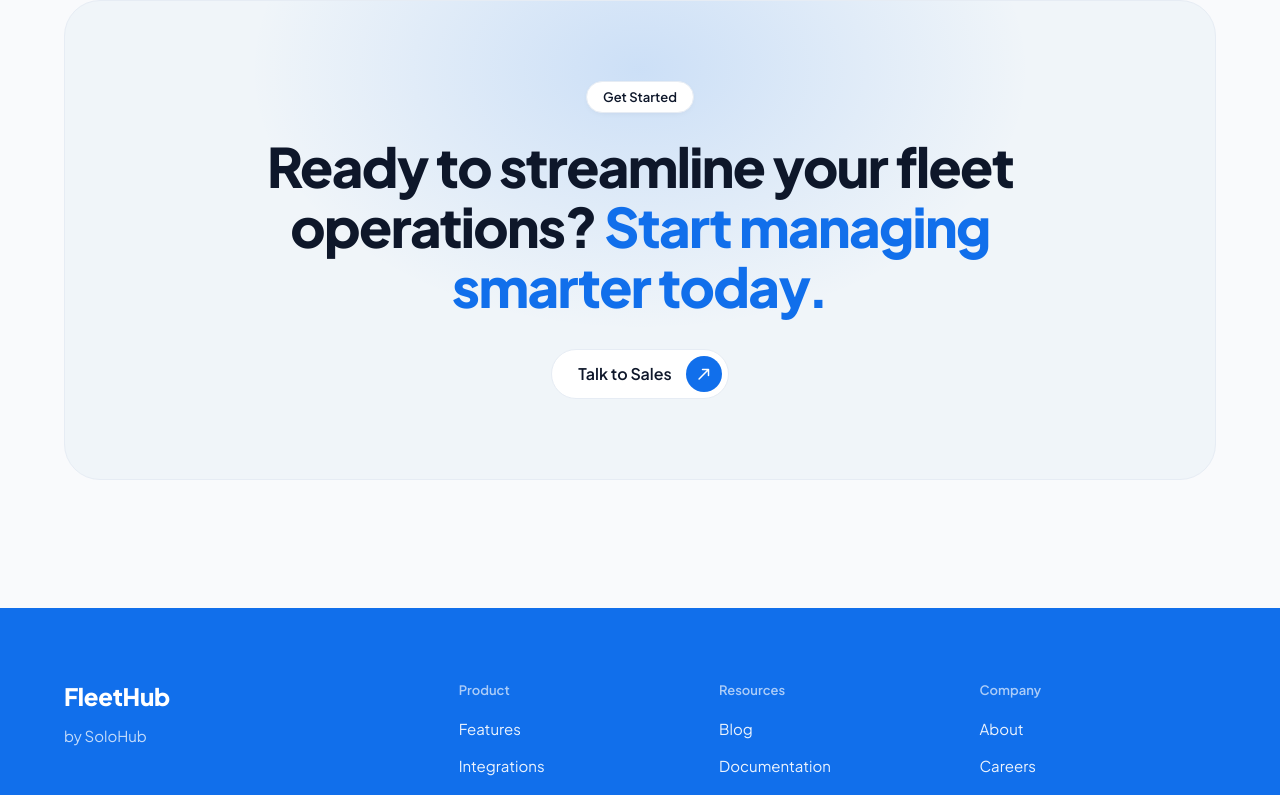
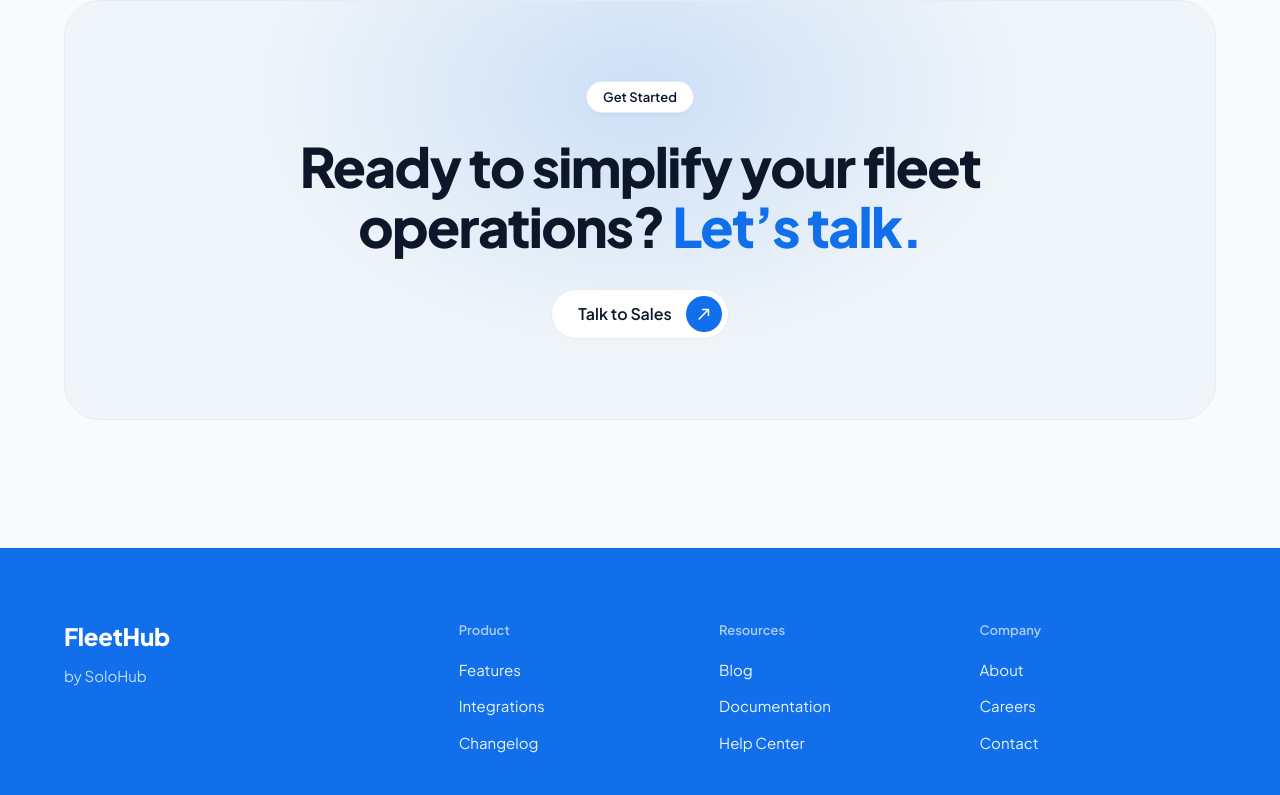
Before and after one commit to FahadAlduaij/fleethub-web, a React (Vite) app: page / in a window 1280 px wide. Shown: the part 5256-6051 px from the top of the page. Built offline with nearby package versions, Linux system fonts and the light colour scheme.

Commit message:
Applied — "Ready to simplify your fleet operations? Let's talk." (used a proper typographic apostrophe).

```diff
--- a/src/content.js
+++ b/src/content.js
@@ -172,8 +172,8 @@ export const faq = {
 
 export const cta = {
   label: 'Get Started',
-  headlineTop: 'Ready to streamline your fleet operations?',
-  headlineAccent: 'Start managing smarter today.',
+  headlineTop: 'Ready to simplify your fleet operations?',
+  headlineAccent: 'Let’s talk.',
   secondaryCta: 'Talk to Sales',
 };
 
```
